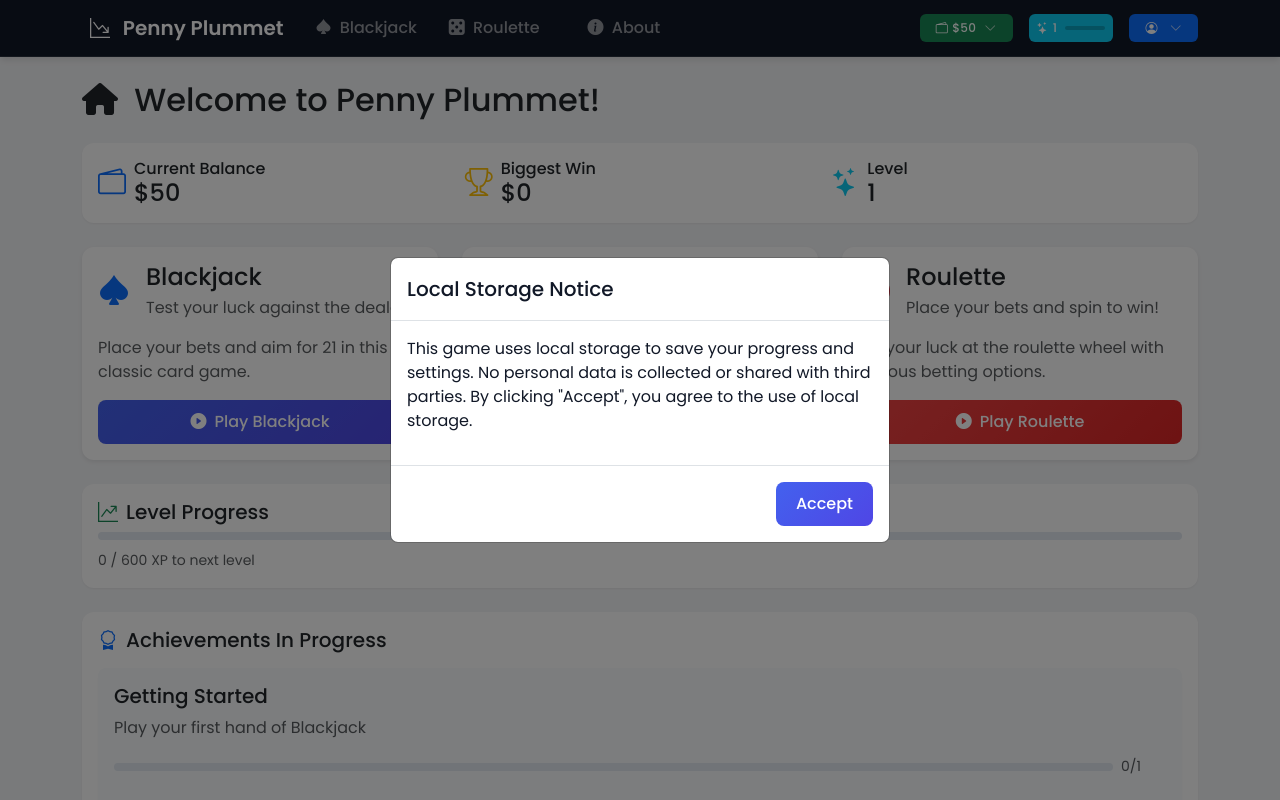
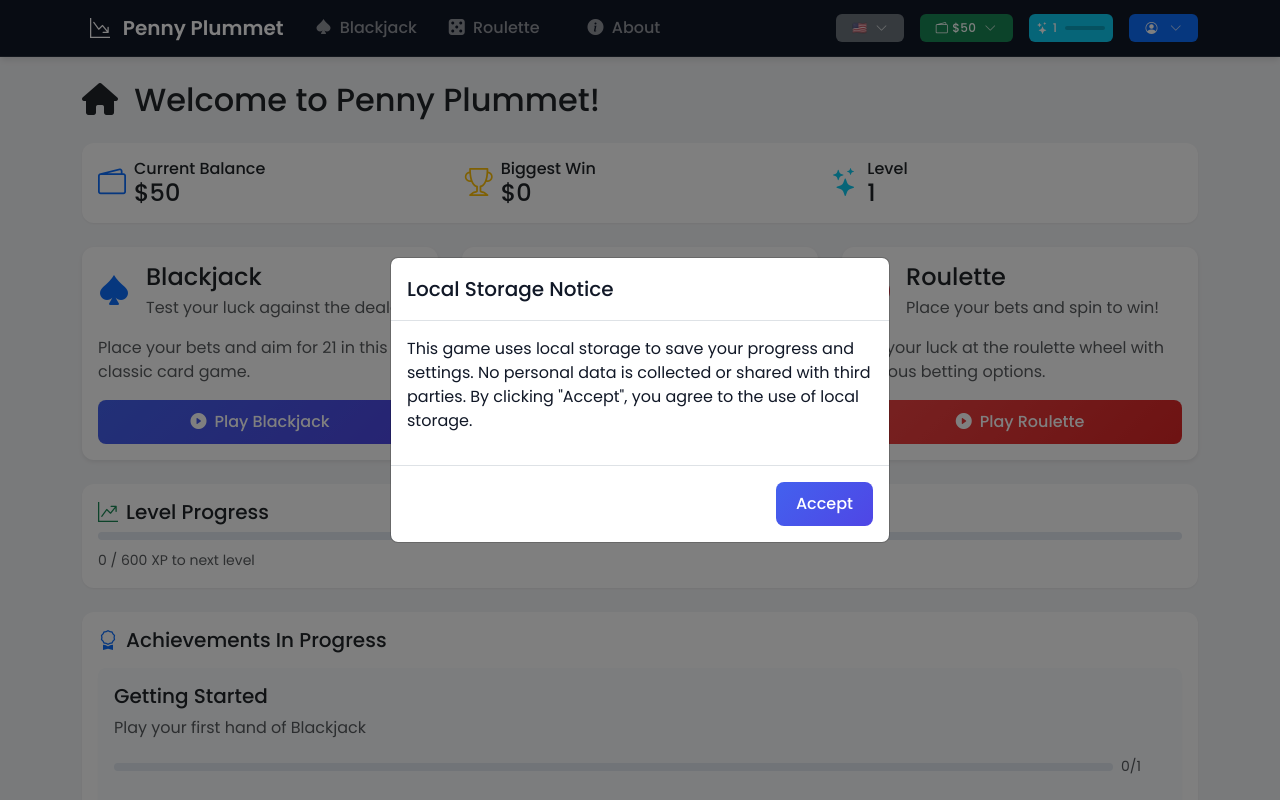
Before and after one commit to benceb2/penny-plummet, a Vue app: page / in a window 1280 px wide. Shown: the top 800 px of the page. Built offline with nearby package versions, Linux system fonts and the light colour scheme.

Commit message:
install vue-i18n

```diff
--- a/package.json
+++ b/package.json
@@ -21,6 +21,7 @@
     "pinia": "^2.3.0",
     "pinia-plugin-persistedstate": "^4.2.0",
     "vue": "^3.5.13",
+    "vue-i18n": "^11.0.1",
     "vue-router": "^4.5.0"
   },
   "devDependencies": {
--- a/src/components/layout/AppNavbar.vue
+++ b/src/components/layout/AppNavbar.vue
@@ -1,14 +1,29 @@
 <script setup lang="ts">
 import { ref } from 'vue'
 import { RouterLink } from 'vue-router'
+import { useI18n } from 'vue-i18n'
 
 import { useUserStore } from '@/stores/userStore'
 import { useAchievementStore } from '@/stores/achievementStore'
 import ToastContainer from './ToastContainer.vue'
 
+const { t, locale } = useI18n()
 const userStore = useUserStore()
 const achievementStore = useAchievementStore()
 const isNavOpen = ref(false)
+
+const availableLocales = ['en-US', 'hu-HU'] as const
+type Locale = typeof availableLocales[number]
+
+const flags: Record<Locale, string> = {
+  'en-US': '🇺🇸',
+  'hu-HU': '🇭🇺'
+}
+
+const switchLanguage = (newLocale: Locale) => {
+  locale.value = newLocale
+}
+
 </script>
 
 <template>
@@ -17,7 +32,7 @@ const isNavOpen = ref(false)
       <!-- Brand -->
       <RouterLink class="navbar-brand fw-bold" to="/">
         <i class="bi bi-coin-fill me-2"></i>
-        <i class="bi bi-graph-down-arrow me-2"></i> Penny Plummet
+        <i class="bi bi-graph-down-arrow me-2"></i> {{ t('navbar.brand') }}
       </RouterLink>
 
       <!-- Mobile Toggle -->
@@ -45,7 +60,7 @@ const isNavOpen = ref(false)
               @click="isNavOpen = false"
               to="/blackjack">
               <i class="bi bi-suit-spade-fill me-1 transition-transform"></i>
-              Blackjack
+              {{ t('navbar.games.blackjack') }}
             </RouterLink>
           </li>
           <li class="nav-item me-3">
@@ -54,7 +69,7 @@ const isNavOpen = ref(false)
               @click="isNavOpen = false"
               to="/roulette">
               <i class="bi bi-dice-5-fill me-1 transition-transform"></i>
-              Roulette
+              {{ t('navbar.games.roulette') }}
             </RouterLink>
           </li>
           <li class="nav-item">
@@ -63,13 +78,36 @@ const isNavOpen = ref(false)
               @click="isNavOpen = false"
               to="/about">
               <i class="bi bi-info-circle-fill me-1 transition-transform"></i>
-              About
+              {{ t('navbar.about') }}
             </RouterLink>
           </li>
         </ul>
 
         <!-- Right Side User Stats & Controls -->
         <div class="d-flex align-items-center flex-column flex-lg-row gap-3">
+
+          <div class="dropdown">
+            <span
+              class="badge bg-secondary p-2 px-3 d-flex align-items-center cursor-pointer dropdown-toggle"
+              data-bs-toggle="dropdown"
+              aria-expanded="false">
+              {{ flags[locale as Locale] }}
+              <i class="bi bi-chevron-down ms-2 opacity-75"></i>
+            </span>
+            <ul class="dropdown-menu dropdown-menu-end">
+              <li v-for="loc in availableLocales" :key="loc">
+                <a
+                  class="dropdown-item py-2 d-flex align-items-center gap-2"
+                  href="#"
+                  @click.prevent="switchLanguage(loc)"
+                  :class="{ 'active': locale === loc }">
+                  <span class="me-2">{{ flags[loc] }}</span>
+                  {{ t(`languages.${loc}`) }}
+                </a>
+              </li>
+            </ul>
+          </div>
+
           <!-- Chips Dropdown -->
           <div class="dropdown">
             <span
@@ -82,12 +120,12 @@ const isNavOpen = ref(false)
             </span>
             <ul class="dropdown-menu dropdown-menu-end min-w-200">
               <li>
-                <h6 class="dropdown-header">Need more chips?</h6>
+                <h6 class="dropdown-header">{{ t('navbar.wallet.title') }}</h6>
               </li>
               <li>
                 <RouterLink class="dropdown-item py-2" to="/clicker">
                   <i class="bi bi-piggy-bank me-2 opacity-75"></i>
-                  Clicker Game
+                  {{ t('navbar.wallet.clicker') }}
                 </RouterLink>
               </li>
               <li>
@@ -96,7 +134,7 @@ const isNavOpen = ref(false)
               <li>
                 <RouterLink class="dropdown-item py-2" to="/transactions">
                   <i class="fa fa-history me-2 opacity-75"></i>
-                  Transaction History
+                  {{ t('navbar.wallet.transactions') }}
                 </RouterLink>
               </li>
             </ul>
@@ -123,11 +161,9 @@ const isNavOpen = ref(false)
             </span>
           </div>
 
-          <!-- User Profile Group -->
+          <!-- User Profile Dropdown -->
           <div class="dropdown">
             <div class="d-flex align-items-center gap-2 cursor-pointer" data-bs-toggle="dropdown">
-              <!-- Level Badge & Progress -->
-              <!-- Username Badge -->
               <span class="badge bg-primary p-2 px-3 d-flex align-items-center">
                 <i class="bi bi-person-circle me-1"></i>
                 {{ userStore.username }}
@@ -139,24 +175,15 @@ const isNavOpen = ref(false)
               <li>
                 <RouterLink to="/settings" class="dropdown-item py-2" href="#">
                   <i class="bi bi-gear me-2 opacity-75"></i>
-                  Settings
+                  {{ t('navbar.profile.settings') }}
                 </RouterLink>
               </li>
               <li>
                 <RouterLink class="dropdown-item py-2" to="/profile">
                   <i class="bi bi-person me-2 opacity-75"></i>
-                  View Profile
+                  {{ t('navbar.profile.viewProfile') }}
                 </RouterLink>
               </li>
-              <!--<li>
-                <hr class="dropdown-divider">
-              </li>
-               <li>
-                <a class="dropdown-item py-2 text-danger" href="#">
-                  <i class="bi bi-box-arrow-right me-2 opacity-75"></i>
-                  Logout
-                </a>
-              </li> -->
             </ul>
           </div>
         </div>
--- /dev/null
+++ b/src/i18n/index.ts
@@ -0,0 +1,17 @@
+import { createI18n } from 'vue-i18n'
+import type { I18nOptions } from 'vue-i18n'
+
+import en from '@/locales/en.json' assert { type: 'json' }
+import hu from '@/locales/hu.json' assert { type: 'json' }
+
+const options: I18nOptions = {
+  legacy: false,
+  locale: 'en-US',
+  fallbackLocale: 'en-US',
+  messages: {
+    'en-US': en,
+    'hu-HU': hu
+  }
+}
+
+export default createI18n(options)
--- /dev/null
+++ b/src/locales/en.json
@@ -0,0 +1,23 @@
+{
+  "languages": {
+    "en-US": "English",
+    "hu-HU": "Magyar"
+  },
+  "navbar": {
+    "brand": "Penny Plummet",
+    "games": {
+      "blackjack": "Blackjack",
+      "roulette": "Roulette"
+    },
+    "about": "About",
+    "wallet": {
+      "title": "Need more chips?",
+      "clicker": "Clicker Game",
+      "transactions": "Transaction History"
+    },
+    "profile": {
+      "settings": "Settings",
+      "viewProfile": "View Profile"
+    }
+  }
+}
--- /dev/null
+++ b/src/locales/hu.json
@@ -0,0 +1,23 @@
+{
+  "languages": {
+    "en-US": "English",
+    "hu-HU": "Magyar"
+  },
+  "navbar": {
+    "brand": "Penny Plummet",
+    "games": {
+      "blackjack": "Blackjack",
+      "roulette": "Rulett"
+    },
+    "about": "Rólunk",
+    "wallet": {
+      "title": "Több zseton kell?",
+      "clicker": "Kattintós Játék",
+      "transactions": "Tranzakció Előzmények"
+    },
+    "profile": {
+      "settings": "Beállítások",
+      "viewProfile": "Profil Megtekintése"
+    }
+  }
+}
--- a/src/main.ts
+++ b/src/main.ts
@@ -10,6 +10,7 @@ import piniaPluginPersistedstate from 'pinia-plugin-persistedstate'
 
 import App from './App.vue'
 import router from './router'
+import i18n from './i18n/index'
 
 const app = createApp(App);
 
@@ -19,5 +20,6 @@ pinia.use(piniaPluginPersistedstate);
 
 app.use(pinia);
 app.use(router);
+app.use(i18n);
 
 app.mount('#app');
```
Also changed, not shown: 1 other file (tests, documents, lock files or other folders).
